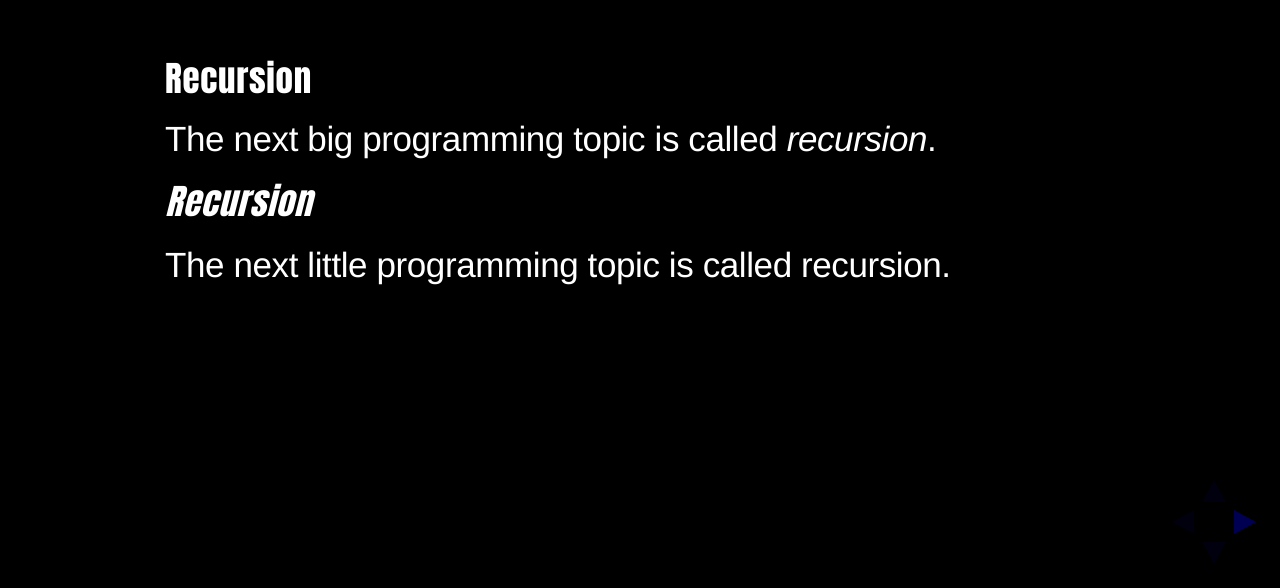
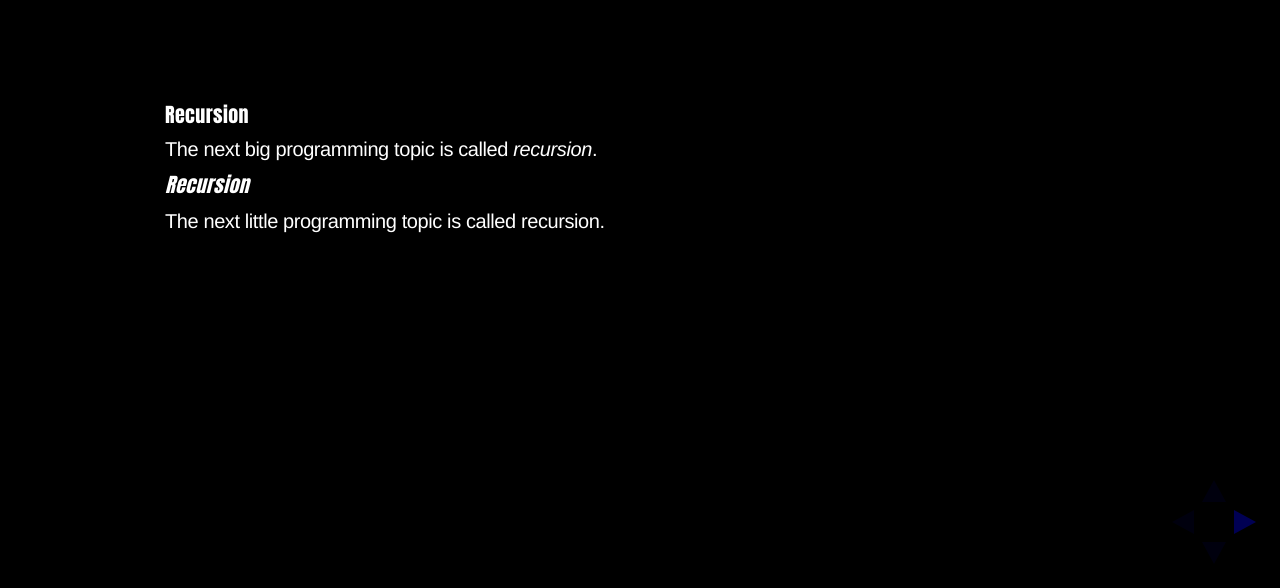
Before and after one commit to hongliliu/astr2600_notebooks, a plain HTML site: page Recursion.html in a window 1280 px wide. Shown: the part 212-800 px from the top of the page. Drawn offline with nearby package versions, Linux system fonts and the light colour scheme; some packages are replaced by stand-ins of ours; a web font is replaced by a local one.

Commit message:
Recursion.html added/updated

```diff
--- a/Recursion.html
+++ b/Recursion.html
@@ -1807,8 +1807,9 @@ reveal.p {
     font-weight: bold;
 }
 html, body, .reveal div, .reveal span, .reveal applet, .reveal object, .reveal iframe, .reveal h1, .reveal h2, .reveal h3, .reveal h4, .reveal h5, .reveal h6, .reveal p, .reveal blockquote, .reveal pre, .reveal a, .reveal abbr, .reveal acronym, .reveal address, .reveal big, .reveal cite, .reveal code, .reveal del, .reveal dfn, .reveal em, .reveal img, .reveal ins, .reveal kbd, .reveal q, .reveal s, .reveal samp, .reveal small, .reveal strike, .reveal strong, .reveal sub, .reveal sup, .reveal tt, .reveal var, .reveal b, .reveal u, .reveal i, .reveal center, .reveal dl, .reveal dt, .reveal dd, .reveal ol, .reveal ul, .reveal li, .reveal fieldset, .reveal form, .reveal label, .reveal legend, .reveal table, .reveal caption, .reveal tbody, .reveal tfoot, .reveal thead, .reveal tr, .reveal th, .reveal td, .reveal article, .reveal aside, .reveal canvas, .reveal details, .reveal embed, .reveal figure, .reveal figcaption, .reveal footer, .reveal header, .reveal hgroup, .reveal menu, .reveal nav, .reveal output, .reveal ruby, .reveal section, .reveal summary, .reveal time, .reveal mark, .reveal audio, video {
-    font-size: 35px;
-}
+    font-size: 100%;
+}
+*{-webkit-text-size-adjust:auto !important}
 reveal {
     font-size: 35px;
     font-weight: bold;
```
